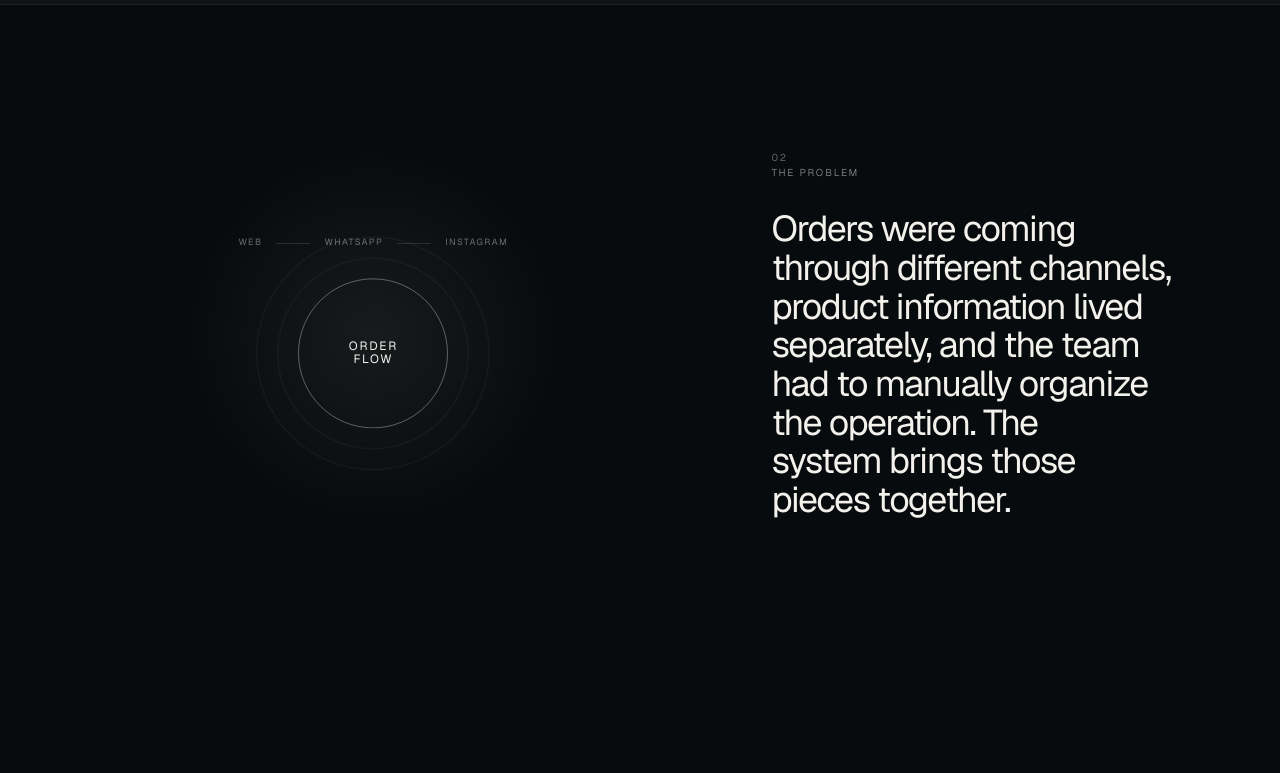
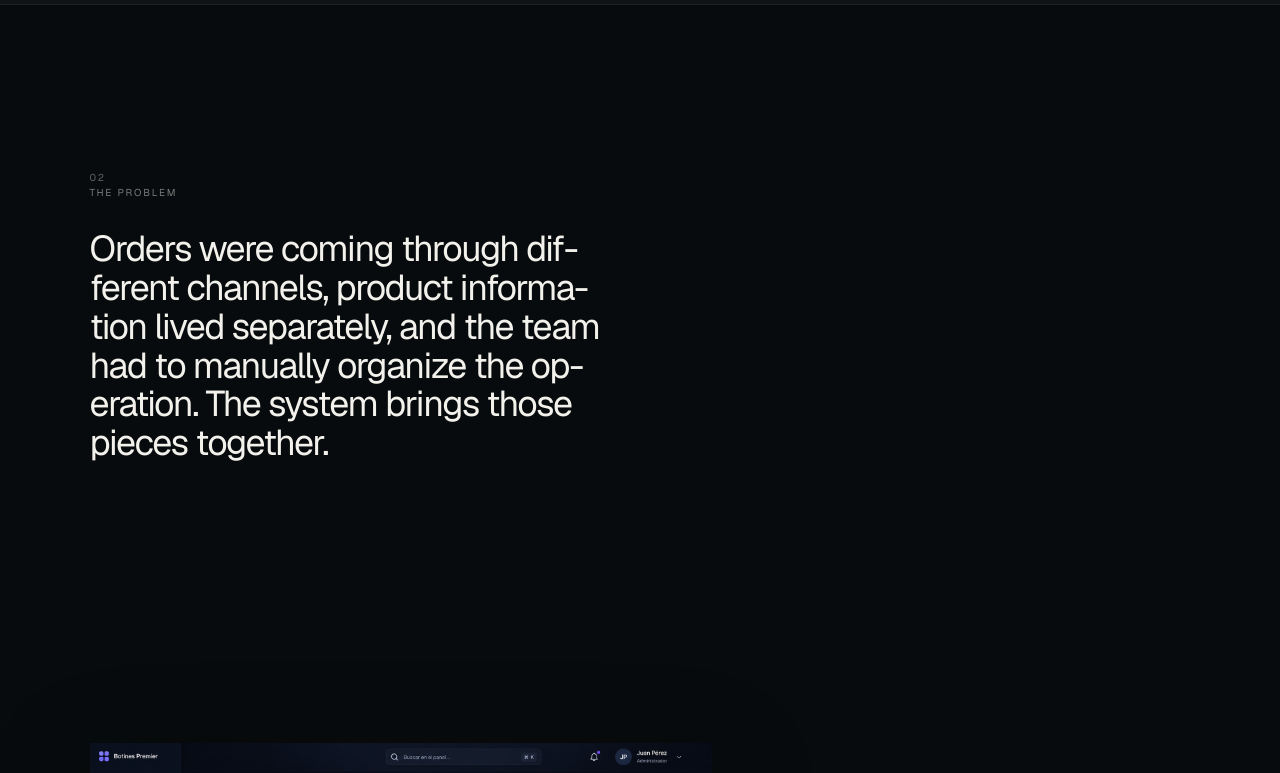
Before and after one commit to NicolasLlanos8799/weareleba, a Next.js app: page /work/order-flow in a window 1280 px wide. Shown: the part 1260-2033 px from the top of the page. Built offline with nearby package versions, Linux system fonts and the light colour scheme.

Commit message:
Simplify Order Flow problem section

```diff
--- a/components/sections/OrderFlowCase.tsx
+++ b/components/sections/OrderFlowCase.tsx
@@ -67,10 +67,6 @@ export function OrderFlowCase() {
       </section>
 
       <section className={styles.problem}>
-        <div className={styles.problemVisual}>
-          <div className={styles.signal}><span>WEB</span><i /><span>WHATSAPP</span><i /><span>INSTAGRAM</span></div>
-          <div className={styles.signalCore}>ORDER<br />FLOW</div>
-        </div>
         <div className={styles.problemCopy}>
           <div className={styles.introNumber}>02</div>
           <span>{copy.problemLabel}</span>
```
